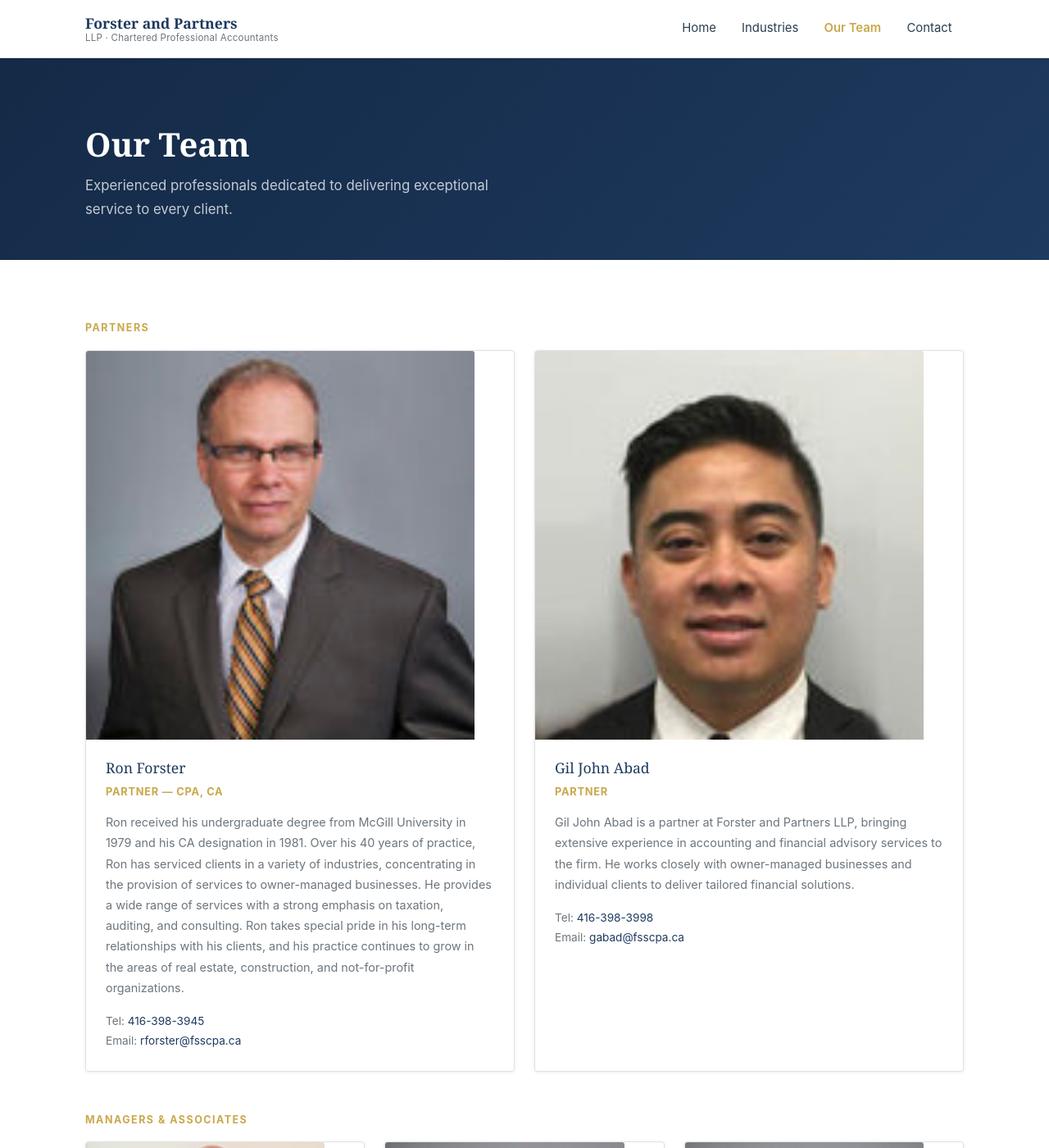
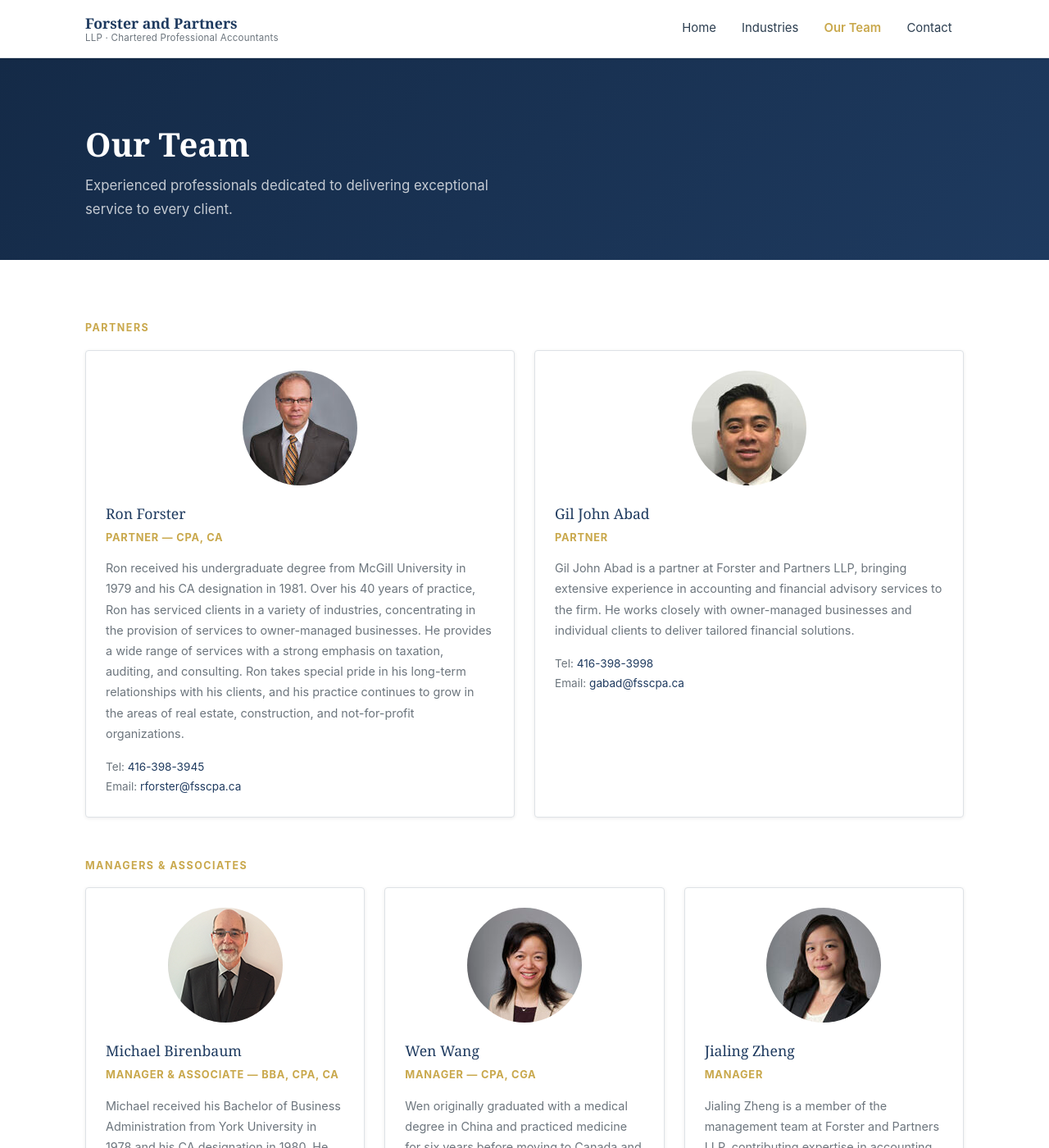
Before and after one commit to OliviaAn-dev/website, a Jekyll site: the page built from docs/team.html, in a window 1280 px wide and 1400 px high. Shown: the whole window at 82% size. Built offline with Jekyll 4.4.1, drawn with Linux system fonts in a browser that asks for light colours.

Commit message:
make team member photo round

```diff
--- a/docs/assets/css/main.css
+++ b/docs/assets/css/main.css
@@ -475,12 +475,12 @@
 
 .team-photo {
   display: block;
-  width: calc(100% + 3rem);
-  margin: -1.5rem -1.5rem 1.25rem;
-  aspect-ratio: 1;
+  width: 140px;
+  height: 140px;
+  margin: 0 auto 1.25rem;
   object-fit: cover;
   object-position: top center;
-  border-radius: calc(var(--radius) - 1px) calc(var(--radius) - 1px) 0 0;
+  border-radius: 50%;
 }
 
 /* ============================================================
```
